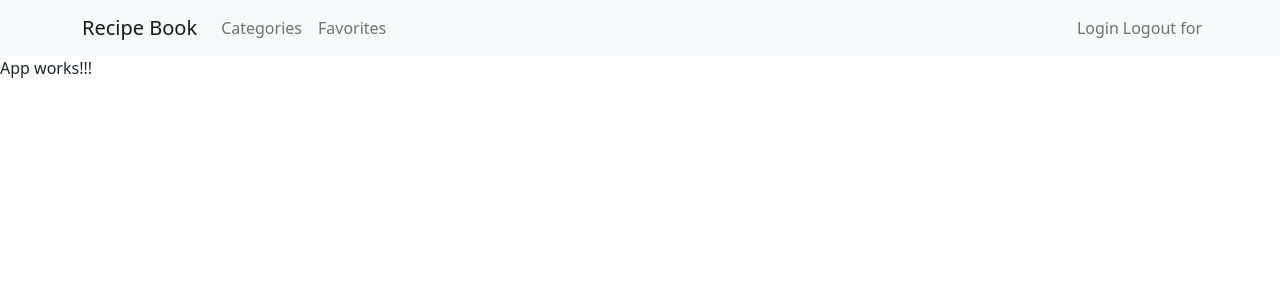
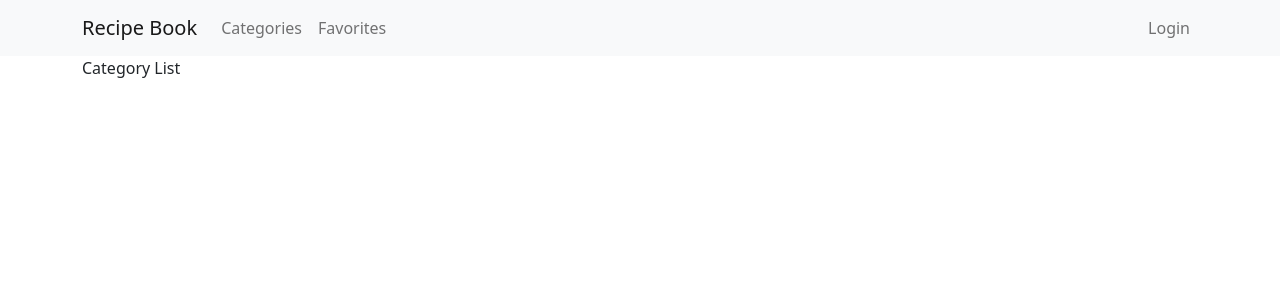
Before and after one commit to muratayik/recipe-book-react-csr, a React (Create React App) app: page /category in a window 1280 px wide. Shown: the top 300 px of the page. Built offline with nearby package versions, Linux system fonts and the light colour scheme.

Commit message:
Add react-router

```diff
--- a/package.json
+++ b/package.json
@@ -8,6 +8,7 @@
     "@testing-library/user-event": "^13.5.0",
     "react": "^18.2.0",
     "react-dom": "^18.2.0",
+    "react-router-dom": "^6.21.1",
     "react-scripts": "5.0.1",
     "web-vitals": "^2.1.4"
   },
--- a/src/App.js
+++ b/src/App.js
@@ -1,12 +1,8 @@
-import Navbar from "./components/navbar";
+import { RouterProvider } from "react-router-dom";
+import { router } from "./app.routes";
 
 function App() {
-  return (
-    <div>
-      <Navbar />
-      App works!!!
-    </div>
-  );
+  return <RouterProvider router={router} />;
 }
 
 export default App;
--- /dev/null
+++ b/src/app.routes.js
@@ -0,0 +1,36 @@
+import { createBrowserRouter, Navigate } from "react-router-dom";
+import CategoryListPage from "./pages/CategoryListPage";
+import LayoutPage from "./pages/LayoutPage";
+import FavoritePage from "./pages/FavoritePage";
+import LoginPage from "./pages/LoginPage";
+
+export const router = createBrowserRouter([
+  {
+    path: "/",
+    element: <Navigate to="/category" />,
+  },
+  {
+    path: "category",
+    element: (
+      <LayoutPage>
+        <CategoryListPage />
+      </LayoutPage>
+    ),
+  },
+  {
+    path: "favorite",
+    element: (
+      <LayoutPage>
+        <FavoritePage />
+      </LayoutPage>
+    ),
+  },
+  {
+    path: "login",
+    element: (
+      <LayoutPage>
+        <LoginPage />
+      </LayoutPage>
+    ),
+  },
+]);
--- a/src/components/navbar/index.js
+++ b/src/components/navbar/index.jsx
@@ -1,10 +1,12 @@
+import { Link } from "react-router-dom";
+
 const Navbar = () => {
   return (
     <nav className="navbar navbar-expand-lg navbar-light bg-light">
       <div className="container">
-        <a className="navbar-brand" href="/category">
+        <Link className="navbar-brand" to="/category">
           Recipe Book
-        </a>
+        </Link>
         <button
           className="navbar-toggler"
           type="button"
@@ -22,28 +24,21 @@ const Navbar = () => {
         >
           <ul class="navbar-nav">
             <li class="nav-item">
-              <a class="nav-link" aria-current="page" href="/category">
+              <Link class="nav-link" aria-current="page" to="/category">
                 Categories
-              </a>
+              </Link>
             </li>
             <li class="nav-item">
-              <a class="nav-link" aria-current="page" href="/favorite">
+              <Link class="nav-link" aria-current="page" to="/favorite">
                 Favorites
-              </a>
+              </Link>
             </li>
           </ul>
           <ul class="navbar-nav">
             <li class="nav-item">
-              <a class="nav-link" aria-current="page" href="/login">
+              <Link class="nav-link" aria-current="page" to="/login">
                 Login
-              </a>
-            </li>
-            <li class="nav-item">
-              <div class="row">
-                <a class="nav-link" aria-current="page" href="/logout">
-                  Logout for
-                </a>
-              </div>
+              </Link>
             </li>
           </ul>
         </div>
--- /dev/null
+++ b/src/pages/CategoryListPage.jsx
@@ -0,0 +1,5 @@
+const CategoryListPage = () => {
+  return <div>Category List</div>;
+};
+
+export default CategoryListPage;
--- /dev/null
+++ b/src/pages/FavoritePage.jsx
@@ -0,0 +1,5 @@
+const FavoritePage = () => {
+  return <div>Favorites</div>;
+};
+
+export default FavoritePage;
--- /dev/null
+++ b/src/pages/LayoutPage.jsx
@@ -0,0 +1,12 @@
+import Navbar from "../components/navbar";
+
+const LayoutPage = ({ children }) => {
+  return (
+    <>
+      <Navbar />
+      <div className="container">{children}</div>
+    </>
+  );
+};
+
+export default LayoutPage;
--- /dev/null
+++ b/src/pages/LoginPage.jsx
@@ -0,0 +1,5 @@
+const LoginPage = () => {
+  return <div>Login</div>;
+};
+
+export default LoginPage;
```
Also changed, not shown: src/index.js (+5 -5 lines), 1 other file (tests, documents, lock files or other folders).
